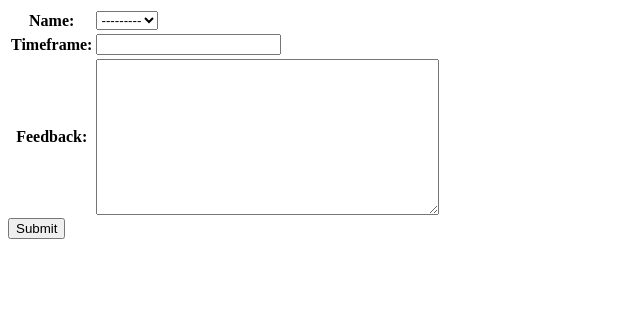
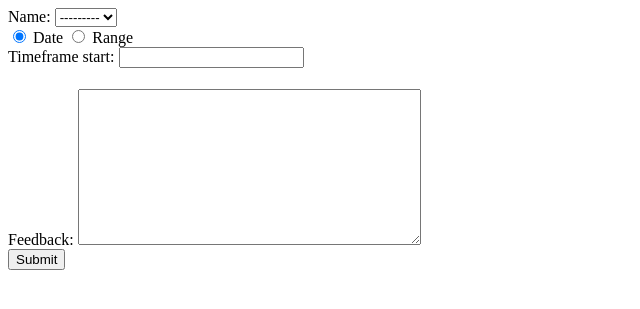
Before and after one commit to Senate5000/AnonymousFeedback, a Django app: page /feedback_form/ in a window 1280 px wide. Shown: the top 309 px of the page, without its empty margins (0-640 px from the left). Run offline with Django 3.2, Linux system fonts and the light colour scheme; data that the repository does not hold is empty; some libraries are stand-ins or nearby versions.

Commit message:
added date/range selectors

```diff
--- a/feedback_form/models.py
+++ b/feedback_form/models.py
@@ -10,6 +10,7 @@ class Employee(models.Model):
 
 class Feedback(models.Model):
     name = models.ForeignKey(Employee)
-    timeframe = models.DateField(auto_now=False)
+    timeframe_start = models.DateField(auto_now=False)
+    timeframe_stop = models.DateField(auto_now=False, blank=True, null=True)
     timestamp = models.DateTimeField(auto_now_add=True)
     feedback = models.TextField(blank = False, null = False)
--- a/templates/feedback_form/feedback.html
+++ b/templates/feedback_form/feedback.html
@@ -2,15 +2,33 @@
 <script src="http://code.jquery.com/ui/1.10.3/jquery-ui.js"></script>
 <link rel="stylesheet" href="http://code.jquery.com/ui/1.10.3/themes/smoothness/jquery-ui.css" />
 
-<form action="" method="post" enctype="multipart/form-data">
+<form action="" method="post" enctype="multipart/form-data" id="feedbackForm">
     {% csrf_token %}
-    <table>
-    {{form.as_table}}
-    </table>
+    {{form.name.label}}: {{form.name}}<br />
+    <input type = 'radio' class = 'datePicker' name = 'timeFrameSelection' value = 'Date' checked> Date
+    <input type = 'radio' class = 'datePicker' name = 'timeFrameSelection' value = 'Range' style = 'visibility: visible'> Range<br />
+    {{form.timeframe_start.label}}: {{form.timeframe_start}}<br />
+    <label id='id_timeframe_stop_label' style='visibility: hidden'>End Time:</label><input id="id_timeframe_stop" class="hasDatepicker" type="text" name="timeframe_stop" style="visibility: hidden;"><br />
+    {{form.feedback.label}}: {{form.feedback}}<br />
     <input type="submit" value="Submit"/>
 </form>
 <script>
 $(function(){
-    $('#id_timeframe').datepicker();
+    $('#id_timeframe_start').datepicker();
+    $('#id_timeframe_stop').datepicker();
 });
+$('.datePicker').change(function(){
+    var radioSelected = $('input[name=timeFrameSelection]:checked', '#feedbackForm').val();
+    console.log(radioSelected);
+    if(radioSelected == 'Date'){
+        $('#id_timeframe_stop').css('visibility', 'hidden');
+        $('#id_timeframe_stop_label').css('visibility', 'hidden')
+    }
+    else if(radioSelected == 'Range'){
+        $('#id_timeframe_stop').css('visibility', 'visible');
+        $('#id_timeframe_stop_label').css('visibility', 'visible')
+    };
+});
+var radioSelected = $('input[name=timeFrameSelection]:checked', '#feedbackForm').val();
+console.log(radioSelected);
 </script>
```
